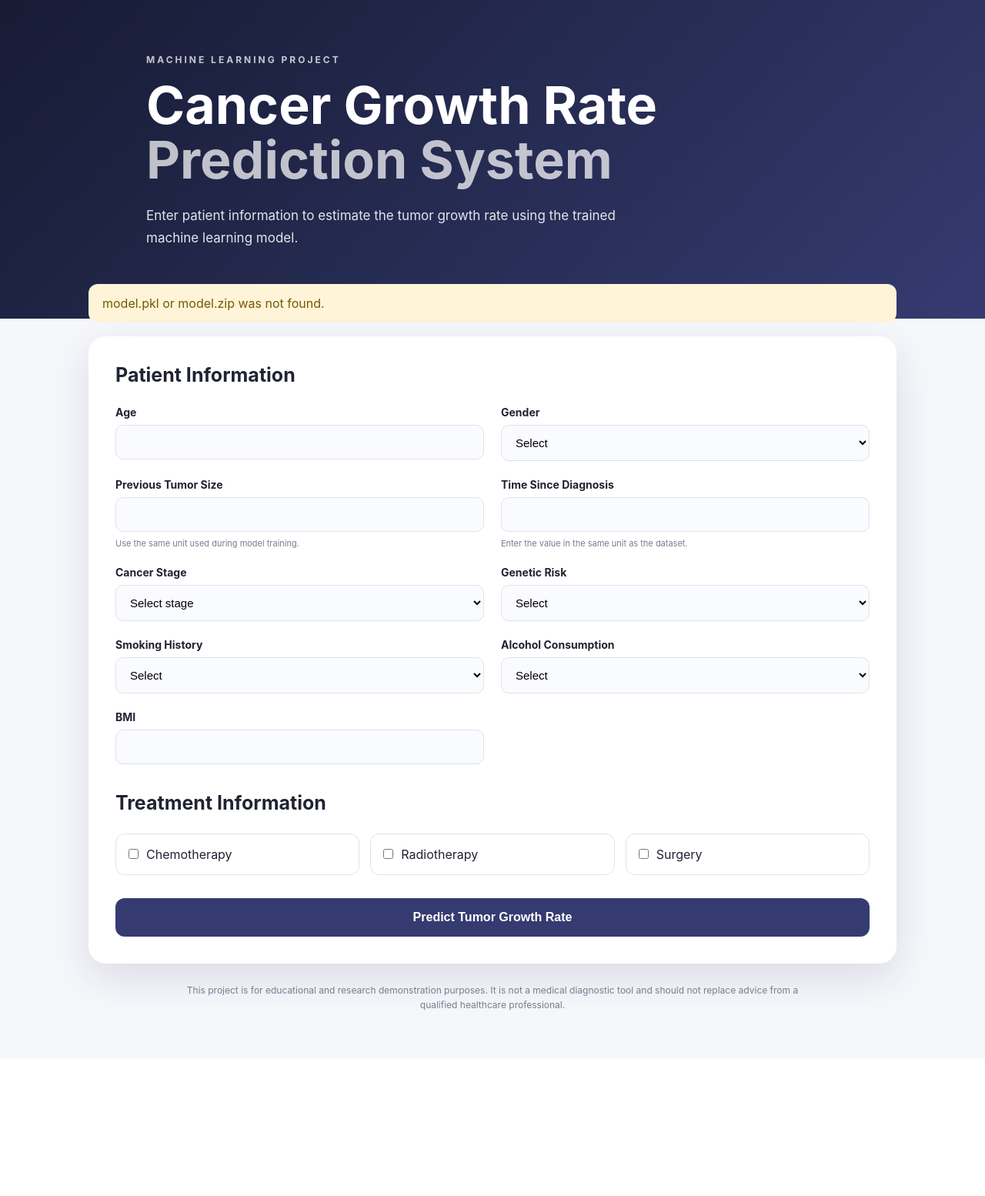
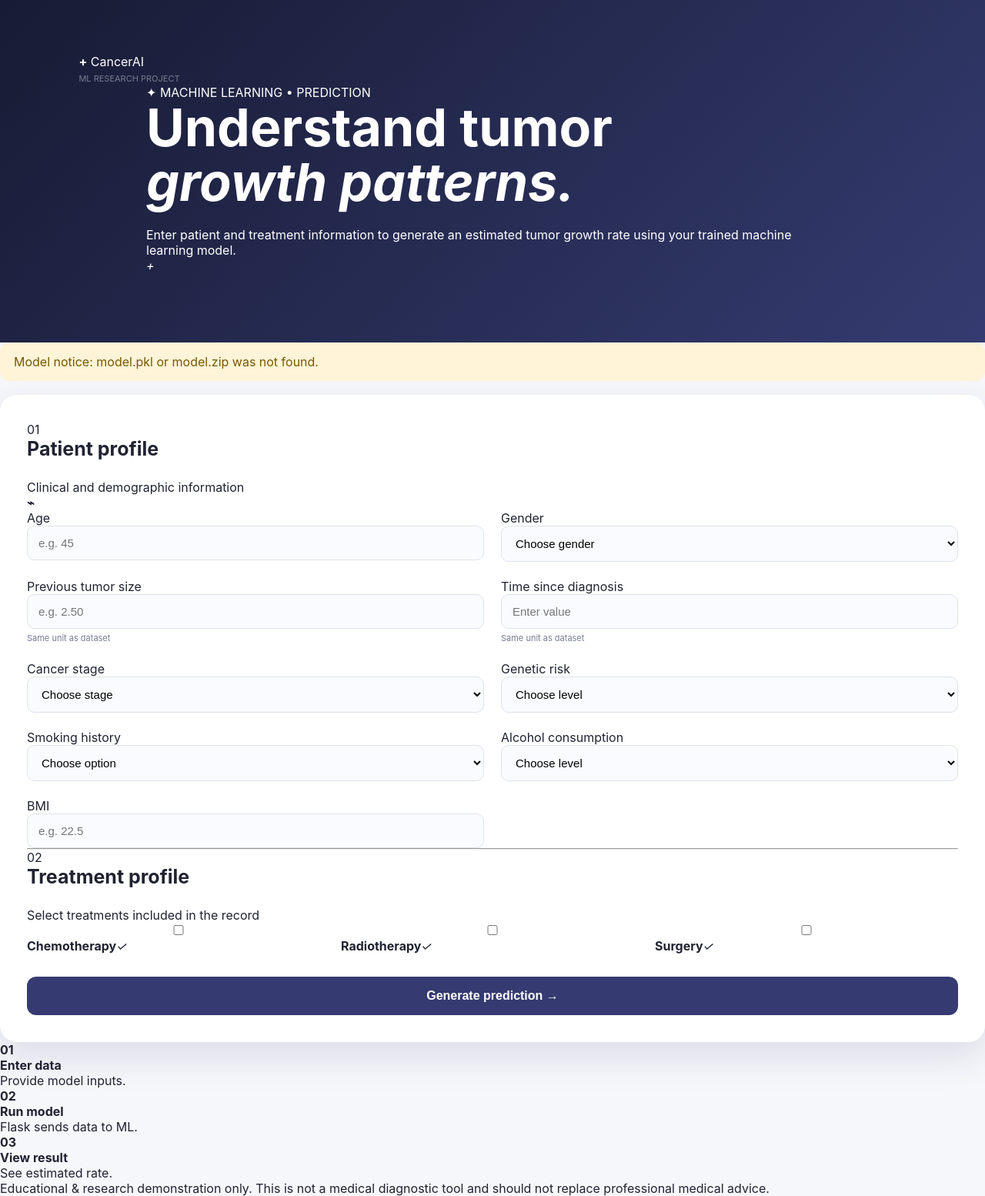
Before and after one commit to Arpita182006/cancer-growth-rate, a Flask app: page / in a window 1280 px wide. Shown: the whole page at 77% size. Before the commit the page ends 1313 px from the top, so only its background shows below. Run offline with Flask 3, Linux system fonts and the light colour scheme.

Commit message:
Redesign prediction website UI

```diff
--- a/templates/index.html
+++ b/templates/index.html
@@ -1,143 +1,53 @@
 <!DOCTYPE html>
 <html lang="en">
 <head>
-    <meta charset="UTF-8">
-    <meta name="viewport" content="width=device-width, initial-scale=1.0">
+<meta charset="UTF-8"><meta name="viewport" content="width=device-width, initial-scale=1.0">
 <title>Cancer Growth Rate Prediction</title>
+<link rel="preconnect" href="https://fonts.googleapis.com"><link rel="preconnect" href="https://fonts.gstatic.com" crossorigin>
+<link href="https://fonts.googleapis.com/css2?family=DM+Sans:wght@400;500;600;700&family=Manrope:wght@600;700;800&display=swap" rel="stylesheet">
 <link rel="stylesheet" href="{{ url_for('static', filename='style.css') }}">
 </head>
 <body>
 <header class="hero">
-        <div>
-            <p class="tag">MACHINE LEARNING PROJECT</p>
-            <h1>Cancer Growth Rate<br><span>Prediction System</span></h1>
-            <p class="subtitle">
-                Enter patient information to estimate the tumor growth rate
-                using the trained machine learning model.
-            </p>
+<nav><div class="logo"><b>+</b> Cancer<span>AI</span></div><small>ML RESEARCH PROJECT</small></nav>
+<div class="hero-content">
+<div><label>✦ MACHINE LEARNING • PREDICTION</label><h1>Understand tumor<br><em>growth patterns.</em></h1>
+<p>Enter patient and treatment information to generate an estimated tumor growth rate using your trained machine learning model.</p></div>
+<div class="orb"><i>+</i></div>
+</div></header>
+
+<main>
+{% if model_error %}<div class="notice">Model notice: {{ model_error }}</div>{% endif %}
+<form method="POST" class="card">
+<div class="heading"><div><span>01</span><h2>Patient profile</h2><p>Clinical and demographic information</p></div><strong>⌁</strong></div>
+<div class="grid">
+<div><label>Age</label><input type="number" name="age" min="1" max="120" placeholder="e.g. 45" required></div>
+<div><label>Gender</label><select name="gender" required><option value="">Choose gender</option><option value="0">Male</option><option value="1">Female</option></select></div>
+<div><label>Previous tumor size</label><input type="number" name="previous_tumor_size" step="0.01" min="0" placeholder="e.g. 2.50" required><small>Same unit as dataset</small></div>
+<div><label>Time since diagnosis</label><input type="number" name="time_since_diagnosis" min="0" placeholder="Enter value" required><small>Same unit as dataset</small></div>
+<div><label>Cancer stage</label><select name="stage" required><option value="">Choose stage</option><option value="1">Stage I</option><option value="2">Stage II</option><option value="3">Stage III</option><option value="4">Stage IV</option></select></div>
+<div><label>Genetic risk</label><select name="genetic_risk" required><option value="">Choose level</option><option value="0">Low</option><option value="1">Medium</option><option value="2">High</option></select></div>
+<div><label>Smoking history</label><select name="smoking" required><option value="">Choose option</option><option value="0">No</option><option value="1">Yes</option></select></div>
+<div><label>Alcohol consumption</label><select name="alcohol" required><option value="">Choose level</option><option value="0">Low</option><option value="1">Medium</option><option value="2">High</option></select></div>
+<div><label>BMI</label><input type="number" name="bmi" step="0.01" min="0" placeholder="e.g. 22.5" required></div>
 </div>
-    </header>
-
-    <main class="container">
-        {% if model_error %}
-        <div class="notice">{{ model_error }}</div>
-        {% endif %}
-
-        <form method="POST" class="card">
-            <h2>Patient Information</h2>
-
-            <div class="grid">
-                <div class="field">
-                    <label>Age</label>
-                    <input type="number" name="age" min="1" max="120" required>
+<hr>
+<div class="heading"><div><span>02</span><h2>Treatment profile</h2><p>Select treatments included in the record</p></div></div>
+<div class="treatments">
+<label><input type="checkbox" name="treatment_chemo" value="1"><b>Chemotherapy</b><i>✓</i></label>
+<label><input type="checkbox" name="treatment_radio" value="1"><b>Radiotherapy</b><i>✓</i></label>
+<label><input type="checkbox" name="treatment_surgery" value="1"><b>Surgery</b><i>✓</i></label>
 </div>
-
-                <div class="field">
-                    <label>Gender</label>
-                    <select name="gender" required>
-                        <option value="">Select</option>
-                        <option value="0">Male</option>
-                        <option value="1">Female</option>
-                    </select>
-                </div>
-
-                <div class="field">
-                    <label>Previous Tumor Size</label>
-                    <input type="number" name="previous_tumor_size" step="0.01" min="0" required>
-                    <small>Use the same unit used during model training.</small>
-                </div>
-
-                <div class="field">
-                    <label>Time Since Diagnosis</label>
-                    <input type="number" name="time_since_diagnosis" min="0" required>
-                    <small>Enter the value in the same unit as the dataset.</small>
-                </div>
-
-                <div class="field">
-                    <label>Cancer Stage</label>
-                    <select name="stage" required>
-                        <option value="">Select stage</option>
-                        <option value="1">Stage I</option>
-                        <option value="2">Stage II</option>
-                        <option value="3">Stage III</option>
-                        <option value="4">Stage IV</option>
-                    </select>
-                </div>
-
-                <div class="field">
-                    <label>Genetic Risk</label>
-                    <select name="genetic_risk" required>
-                        <option value="">Select</option>
-                        <option value="0">Low</option>
-                        <option value="1">Medium</option>
-                        <option value="2">High</option>
-                    </select>
-                </div>
-
-                <div class="field">
-                    <label>Smoking History</label>
-                    <select name="smoking" required>
-                        <option value="">Select</option>
-                        <option value="0">No</option>
-                        <option value="1">Yes</option>
-                    </select>
-                </div>
-
-                <div class="field">
-                    <label>Alcohol Consumption</label>
-                    <select name="alcohol" required>
-                        <option value="">Select</option>
-                        <option value="0">Low</option>
-                        <option value="1">Medium</option>
-                        <option value="2">High</option>
-                    </select>
-                </div>
-
-                <div class="field">
-                    <label>BMI</label>
-                    <input type="number" name="bmi" step="0.01" min="0" required>
-                </div>
-            </div>
-
-            <h2 class="section-title">Treatment Information</h2>
-
-            <div class="treatments">
-                <label class="check">
-                    <input type="checkbox" name="treatment_chemo" value="1">
-                    <span>Chemotherapy</span>
-                </label>
-
-                <label class="check">
-                    <input type="checkbox" name="treatment_radio" value="1">
-                    <span>Radiotherapy</span>
-                </label>
-
-                <label class="check">
-                    <input type="checkbox" name="treatment_surgery" value="1">
-                    <span>Surgery</span>
-                </label>
-            </div>
-
-            <button type="submit">Predict Tumor Growth Rate</button>
+<button>Generate prediction <b>→</b></button>
 </form>
 
 {% if prediction is not none %}
-        <section class="result">
-            <p class="result-label">PREDICTION RESULT</p>
-            <div class="number">{{ prediction }}</div>
-            <h2>Estimated Tumor Growth Rate</h2>
-            <p>This value is generated by the trained machine learning model.</p>
-        </section>
+<section class="result"><div><span>PREDICTION GENERATED</span><small>● Model response</small></div>
+<p>Estimated tumor growth rate</p><strong>{{ prediction }}</strong>
+<em>ML-generated estimate based on the entered information.</em></section>
 {% endif %}
-
-        {% if error %}
-        <div class="error">{{ error }}</div>
-        {% endif %}
-
-        <p class="disclaimer">
-            This project is for educational and research demonstration purposes.
-            It is not a medical diagnostic tool and should not replace advice from a qualified healthcare professional.
-        </p>
+{% if error %}<div class="error">{{ error }}</div>{% endif %}
+<div class="steps"><div><b>01</b><p><strong>Enter data</strong><br>Provide model inputs.</p></div><div><b>02</b><p><strong>Run model</strong><br>Flask sends data to ML.</p></div><div><b>03</b><p><strong>View result</strong><br>See estimated rate.</p></div></div>
+<footer>Educational & research demonstration only. This is not a medical diagnostic tool and should not replace professional medical advice.</footer>
 </main>
-</body>
-</html>
+</body></html>
```
Lines whose indentation alone changed are shown as unchanged.
